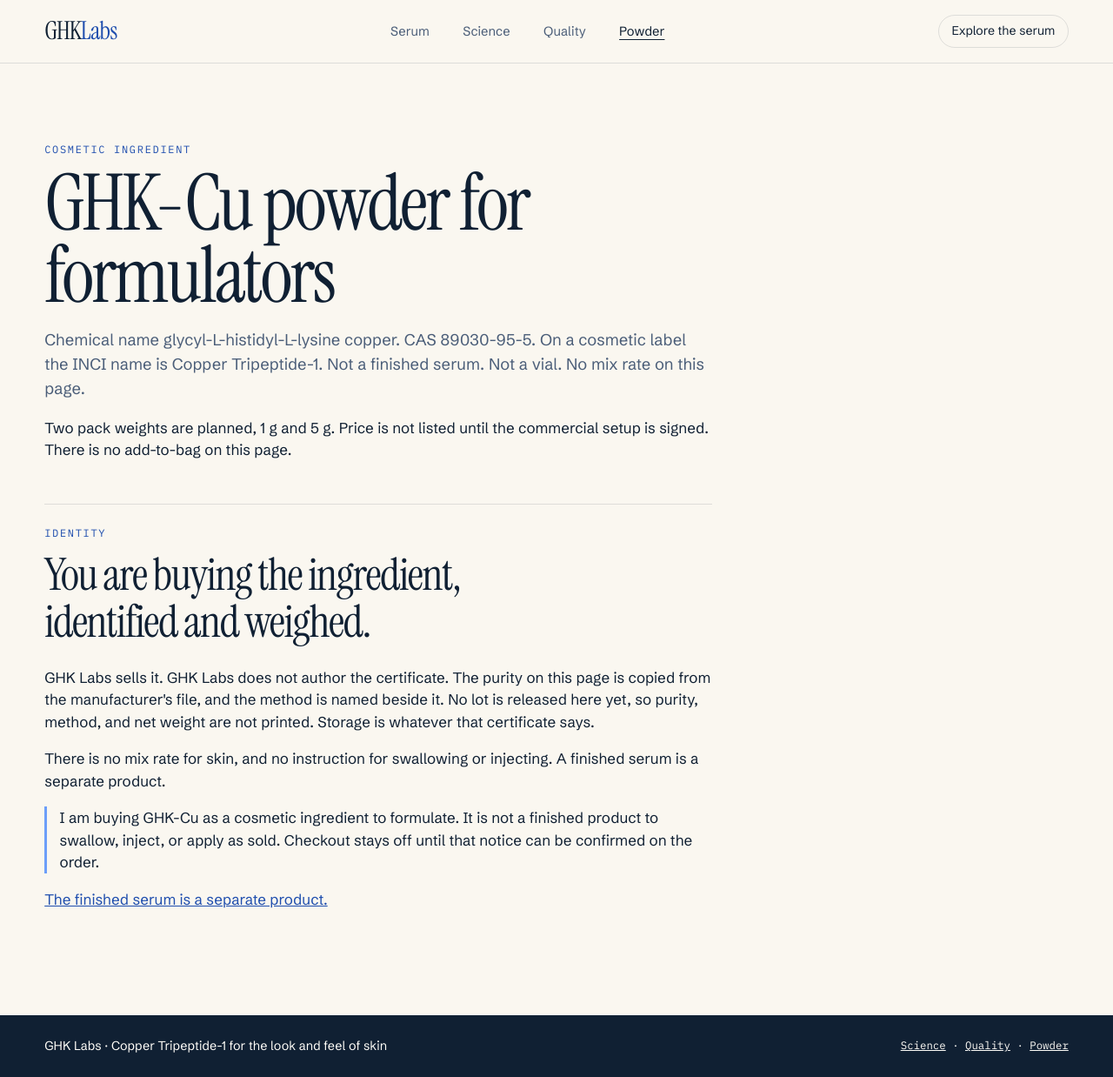
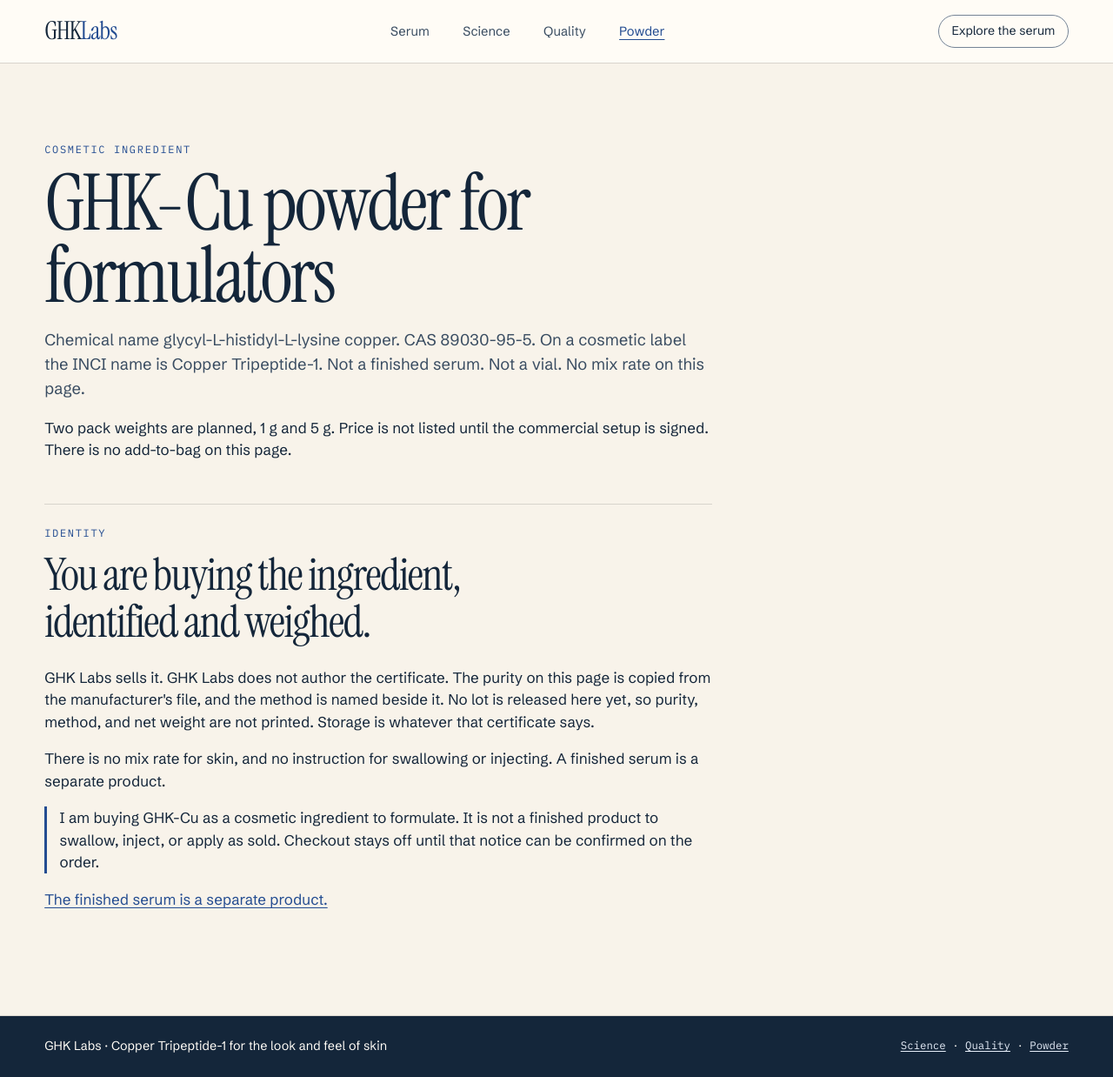
Before and after one commit to utilityincoming/ghklabs, a plain HTML site: page site/raw.html in a window 1280 px wide. Shown: the whole page at 87% size. Drawn offline with Linux system fonts and the light colour scheme; a script that the page names is missing.

Commit message:
Refine storefront colors and contrast

```diff
--- a/site/styles.css
+++ b/site/styles.css
@@ -1,14 +1,16 @@
 :root {
-  --ink: #102033;
-  --paper: #faf7f0;
-  --muted: #4a5d78;
-  --line: rgba(16, 32, 51, 0.12);
+  --ink: #14263a;
+  --paper: #f8f3ea;
+  --muted: #394c61;
+  --line: #d8d4cd;
+  --control-line: #758496;
   --signal: #6c9ef9;
-  --ink-blue: #1f4eae;
+  --ink-blue: #234c91;
+  --blue-surface: #e6eef9;
   --solution: #6c9ef9;
   --warn: #c56a12;
   --fail: #c2412d;
-  --card: #fffdf8;
+  --card: #fffcf6;
   --gutter: clamp(1.25rem, 4vw, 3.5rem);
   --content-width: 1280px;
   --serif: "Instrument Serif", Georgia, serif;
@@ -48,8 +50,7 @@ a { color: inherit; }
   align-items: center;
   gap: 1.5rem;
   padding: 0.9rem max(var(--gutter), calc((100% - var(--content-width)) / 2 + var(--gutter)));
-  background: rgba(250, 247, 240, 0.95);
-  backdrop-filter: blur(10px);
+  background: var(--card);
   border-bottom: 1px solid var(--line);
 }
 .mark {
@@ -61,15 +62,19 @@ a { color: inherit; }
 .mark span { color: var(--ink-blue); }
 .top nav { display: flex; gap: clamp(1.1rem, 3vw, 2.8rem); margin-inline: auto; }
 .top nav a { color: var(--muted); text-decoration: none; font-size: 0.92rem; }
-.top nav a:hover, .top nav a[aria-current="page"] { color: var(--ink); }
-.top nav a[aria-current="page"] { text-decoration: underline; text-underline-offset: 0.25em; }
+.top nav a:hover, .top nav a[aria-current="page"] {
+  color: var(--ink-blue);
+  text-decoration: underline;
+  text-underline-offset: 0.25em;
+}
 .pill {
-  border: 1px solid var(--line);
+  border: 1px solid var(--control-line);
   border-radius: 999px;
   padding: 0.45rem 0.9rem;
   text-decoration: none;
   font-size: 0.88rem;
 }
+.pill:hover { background: var(--blue-surface); color: var(--ink-blue); }
 .pill.solid { background: var(--ink); color: var(--card); border-color: var(--ink); font-weight: 600; }
 .pill.solid:hover { background: var(--ink-blue); border-color: var(--ink-blue); }
 
@@ -109,7 +114,7 @@ h2 {
   display: inline-block;
   margin: 0;
   padding: 0.5rem 0.75rem;
-  background: #e8effb;
+  background: var(--blue-surface);
   border-radius: 0.35rem;
   color: var(--ink);
   font-size: 0.9rem;
@@ -137,7 +142,8 @@ h2 {
 }
 .hero-actions { display: flex; flex-wrap: wrap; gap: 0.4rem 1.2rem; align-items: center; margin: 1.6rem 0 1rem; }
 .hero-actions a { display: inline-flex; align-items: center; min-height: 44px; }
-.textlink { color: var(--ink-blue); }
+.textlink { color: var(--ink-blue); text-underline-offset: 0.2em; }
+.textlink:hover { color: var(--ink); text-decoration-thickness: 2px; }
 .facts {
   display: grid;
   grid-template-columns: repeat(4, minmax(0, 1fr));
@@ -158,7 +164,7 @@ h2 {
 }
 .verification {
   padding: clamp(1.25rem, 4vw, 3rem);
-  background: #edf2fa;
+  background: var(--blue-surface);
   border-radius: 1.25rem;
 }
 .verification p:last-child { margin-bottom: 0; }
@@ -179,7 +185,7 @@ h2 {
 
 .trace {
   background:
-    radial-gradient(600px 180px at 80% -10%, rgba(108,158,249,0.45), transparent 60%),
+    radial-gradient(600px 180px at 80% -10%, var(--blue-surface), transparent 60%),
     var(--card);
   border: 1px solid var(--line);
   border-radius: 18px;
@@ -214,7 +220,7 @@ pre {
   margin: 0;
   padding: 0.9rem;
   overflow: auto;
-  background: #e7eef8;
+  background: var(--blue-surface);
   color: var(--ink);
   border-radius: 10px;
   font-family: var(--mono);
@@ -225,7 +231,7 @@ button {
   margin-top: 0.7rem;
   background: transparent;
   color: var(--ink);
-  border: 1px solid var(--line);
+  border: 1px solid var(--control-line);
   border-radius: 999px;
   padding: 0.35rem 0.8rem;
   font-family: var(--sans);
@@ -235,7 +241,8 @@ a:focus-visible, button:focus-visible, summary:focus-visible {
   outline: 2px solid var(--ink-blue);
   outline-offset: 3px;
 }
-button.done { background: var(--signal); border-color: var(--signal); color: var(--ink); font-weight: 600; }
+button:hover { background: var(--blue-surface); }
+button.done { background: var(--blue-surface); color: var(--ink); font-weight: 600; }
 
 figure { margin: 0; }
 figcaption { font-family: var(--mono); font-size: 0.75rem; letter-spacing: 0.08em; text-transform: uppercase; color: var(--muted); margin-bottom: 0.6rem; }
@@ -253,8 +260,9 @@ figcaption { font-family: var(--mono); font-size: 0.75rem; letter-spacing: 0.08e
 .read { padding-left: 1.2rem; color: var(--muted); }
 .read li { margin: 0.6rem 0; }
 .read strong { color: var(--ink); font-weight: 600; }
-.notice { border-left: 3px solid var(--signal); padding-left: 0.9rem; color: var(--ink); }
-footer a { color: inherit; }
+.notice { border-left: 3px solid var(--ink-blue); padding-left: 0.9rem; color: var(--ink); }
+footer a { color: var(--blue-surface); text-underline-offset: 0.2em; }
+footer a:focus-visible { outline-color: var(--blue-surface); }
 
 footer {
   border-top: 1px solid var(--line);
@@ -280,8 +288,6 @@ footer {
     display: grid;
     gap: 0.15rem;
     padding: 0.55rem var(--gutter) 0;
-    background: var(--paper);
-    backdrop-filter: none;
   }
   .top > .pill { display: none; }
   .top nav {
```
Also changed, not shown: site/index.html (+3 -3 lines), 1 other file.
